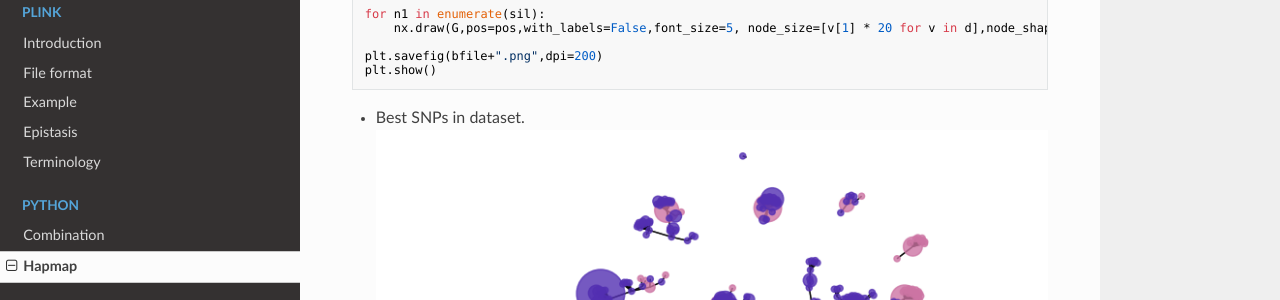
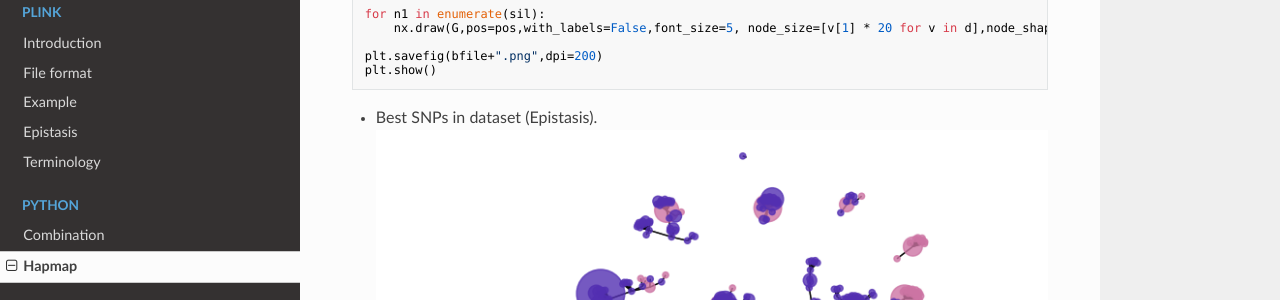
Before and after one commit to WonyoungCho/plink, an MkDocs documentation site: the page built from docs/hapMap1KG_ch7_8.md, in a window 1280 px wide and 900 px high, scrolled down 2785 px. Shown: the part 150-450 px from the top of the window. Built offline with MkDocs 1.6.1, drawn with Linux system fonts in a browser that asks for light colours; nearby versions of some CDN libraries; old or Windows-style settings are respelled for this version of MkDocs.

Commit message:
Update hapMap1KG_ch7_8.md

````diff
--- a/docs/hapMap1KG_ch7_8.md
+++ b/docs/hapMap1KG_ch7_8.md
@@ -150,5 +150,5 @@ for n1 in enumerate(sil):
 plt.savefig(bfile+".png",dpi=200)
 plt.show()
 ```
-- Best SNPs in dataset.
+- Best SNPs in dataset (Epistasis).
 ![networkx](image/net_ch78.png)
````
